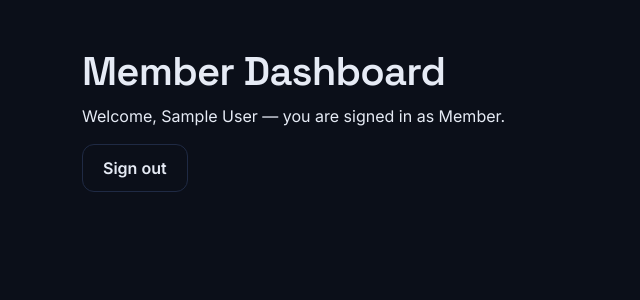
After one commit to sanskarnavghane01-droid/GymManagementSystem, a Django app: page /member-dashboard/ in a window 1280 px wide. The commit adds this page. Shown: the top 300 px of the page, without its empty margins (0-640 px from the left). Run offline with Django 5.2, Linux system fonts and the light colour scheme; the visitor is signed in with stand-in values (Sample User, id 1).

Commit message:
easier
made login page workable by entering member id pass you will be redirected to mmber and same for admin and trainer

```diff
--- a/App/views.py
+++ b/App/views.py
@@ -1,11 +1,85 @@
-from django.shortcuts import render
+from django.shortcuts import render, redirect
+from django.contrib.auth import authenticate, login, logout
+from django.contrib.auth.decorators import login_required
+from django.contrib.auth.models import User, Group
+from django.contrib import messages
 
-# Create your views here.
 
 def home(request):
     return render(request, 'index.html')
 
 
+def login_view(request):
+    if request.method == 'POST':
+        identifier = request.POST.get('email', '').strip()
+        password = request.POST.get('password', '')
 
-def member_login(request):
+        user = None
+        # Try to find by email first
+        if identifier:
+            try:
+                user_obj = User.objects.get(email__iexact=identifier)
+                username = user_obj.get_username()
+                user = authenticate(request, username=username, password=password)
+            except User.DoesNotExist:
+                # Fall back to username/member id
+                user = authenticate(request, username=identifier, password=password)
+            except User.MultipleObjectsReturned:
+                # If multiple users share the same email, prefer the first match
+                user_obj = User.objects.filter(email__iexact=identifier).first()
+                if user_obj:
+                    user = authenticate(request, username=user_obj.get_username(), password=password)
+
+        if user is not None:
+            login(request, user)
+            messages.success(request, 'Successfully signed in.')
+            # Redirect based on group membership
+            if user.groups.filter(name='Admin').exists() or user.is_superuser:
+                return redirect('/admin/')
+            if user.groups.filter(name='Trainer').exists():
+                return redirect('trainer_dashboard')
+            # Default to member dashboard for all other authenticated users
+            return redirect('member_dashboard')
+        else:
+            messages.error(request, 'Invalid credentials. Please try again.')
+
     return render(request, 'login.html')
+
+
+def logout_view(request):
+    logout(request)
+    messages.success(request, 'You have been logged out.')
+    return redirect('login')
+
+
+def group_required(group_name):
+    def decorator(view_func):
+        @login_required
+        def _wrapped(request, *args, **kwargs):
+            user = request.user
+            if user.is_superuser or user.groups.filter(name=group_name).exists():
+                return view_func(request, *args, **kwargs)
+            messages.error(request, 'You do not have permission to access that page.')
+            return redirect('login')
+
+        return _wrapped
+
+    return decorator
+
+
+# Admins are redirected to the built-in Django admin site; no separate admin dashboard view.
+
+
+@group_required('Trainer')
+def trainer_dashboard(request):
+    return render(request, 'trainer_dashboard.html')
+
+
+@login_required
+def member_dashboard(request):
+    # Members are allowed only if they are in Member group or not staff
+    user = request.user
+    if user.is_superuser or user.groups.filter(name='Member').exists() or not user.is_staff:
+        return render(request, 'member_dashboard.html')
+    messages.error(request, 'You do not have permission to access the member dashboard.')
+    return redirect('login')
--- a/gym_management/settings.py
+++ b/gym_management/settings.py
@@ -37,6 +37,7 @@ INSTALLED_APPS = [
     'django.contrib.sessions',
     'django.contrib.messages',
     'django.contrib.staticfiles',
+    'App',
 ]
 
 MIDDLEWARE = [
@@ -115,3 +116,4 @@ USE_TZ = True
 # https://docs.djangoproject.com/en/6.0/howto/static-files/
 
 STATIC_URL = 'static/'
+LOGIN_URL = '/login/'
--- a/gym_management/urls.py
+++ b/gym_management/urls.py
@@ -22,5 +22,8 @@ from App import views
 urlpatterns = [
     path('admin/', admin.site.urls),
     path('', views.home, name='home'),
-    path('login', views.member_login, name='member_login'),
+    path('login/', views.login_view, name='login'),
+    path('logout/', views.logout_view, name='logout'),
+    path('trainer-dashboard/', views.trainer_dashboard, name='trainer_dashboard'),
+    path('member-dashboard/', views.member_dashboard, name='member_dashboard'),
 ]
--- a/templates/base.html
+++ b/templates/base.html
@@ -190,6 +190,13 @@
   {% block extra_head %}{% endblock %}
 </head>
 <body>
+  {% if messages %}
+  <div style="position:fixed; right:20px; top:20px; z-index:9999; min-width:240px;">
+    {% for message in messages %}
+      <div class="alert alert-{{ message.tags }}" role="alert" style="margin-bottom:6px;">{{ message }}</div>
+    {% endfor %}
+  </div>
+  {% endif %}
   {% block content %}{% endblock %}
   <script src="https://cdn.jsdelivr.net/npm/bootstrap@5.3.3/dist/js/bootstrap.bundle.min.js"></script>
   {% block extra_scripts %}{% endblock %}
--- /dev/null
+++ b/templates/member_dashboard.html
@@ -0,0 +1,9 @@
+{% extends "base.html" %}
+{% block title %}Member Dashboard{% endblock %}
+{% block content %}
+<div class="container py-5">
+  <h1>Member Dashboard</h1>
+  <p>Welcome, {{ request.user.get_full_name|default:request.user.username }} — you are signed in as Member.</p>
+  <a href="{% url 'logout' %}" class="btn btn-ghost">Sign out</a>
+</div>
+{% endblock %}
```
Also changed, not shown: templates/trainer_dashboard.html (added, +9 -0 lines).
